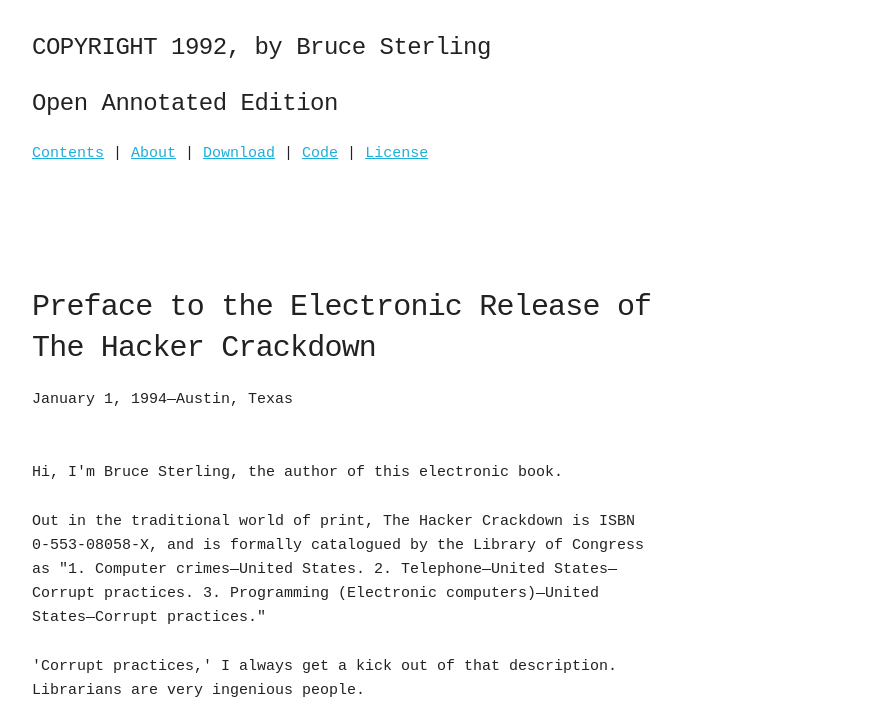
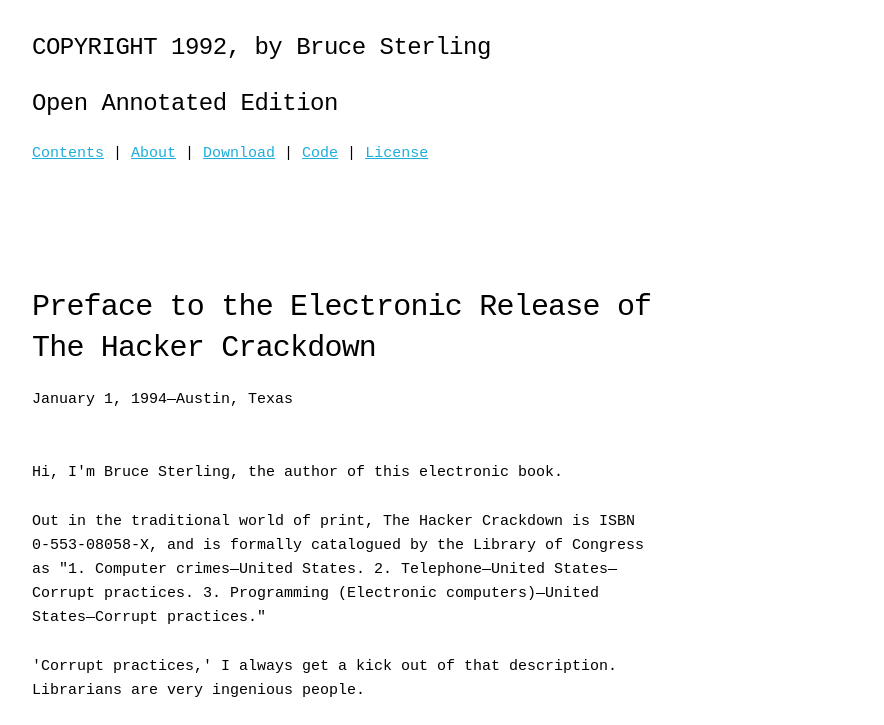
Before and after one commit to scandox/hacker-crackdown, a website: page public/static/index.html in a window 1280 px wide. Shown: the part 578-1303 px from the top of the page, without its empty margins (128-1012 px from the left). Drawn offline with nearby package versions, Linux system fonts and the light colour scheme; files that its build step writes are made by us from their sources.

Commit message:
Changing text colour to absolute black

```diff
--- a/public/assets/css/skeleton.css
+++ b/public/assets/css/skeleton.css
@@ -125,7 +125,7 @@
   line-height: 1.6;
   font-weight: 400;
   font-family: "Courier New", Courier, "Lucida Sans Typewriter", "Lucida Typewriter", monospace;
-  color: #222; }
+  color: black; }
 
 
 /* Typography
```
